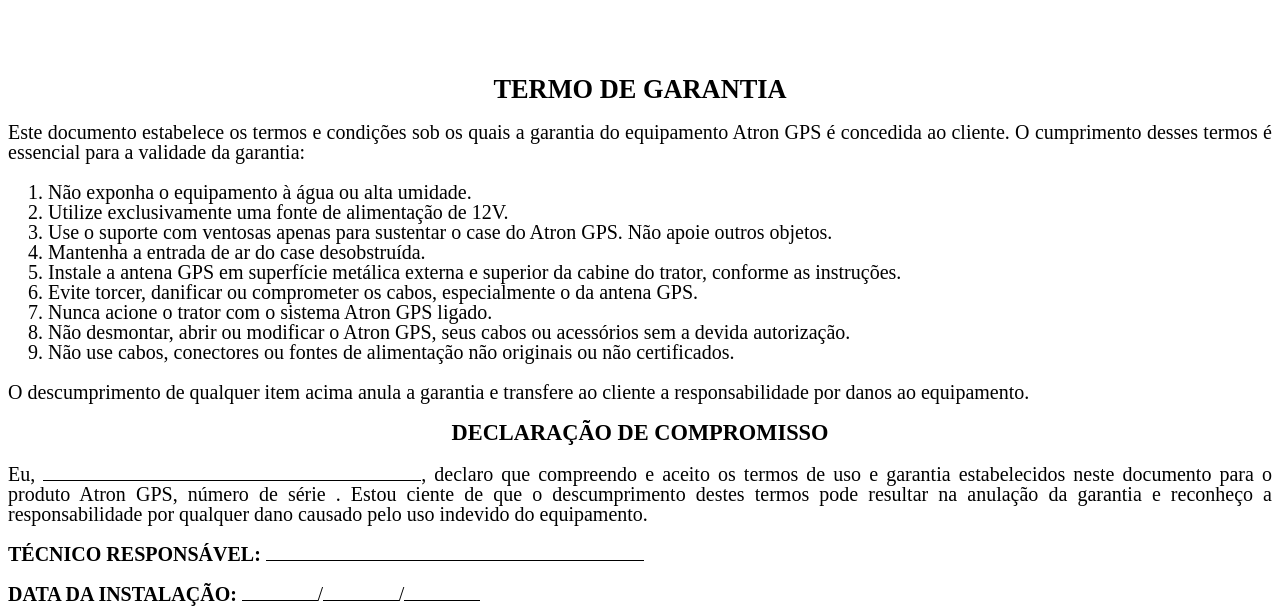
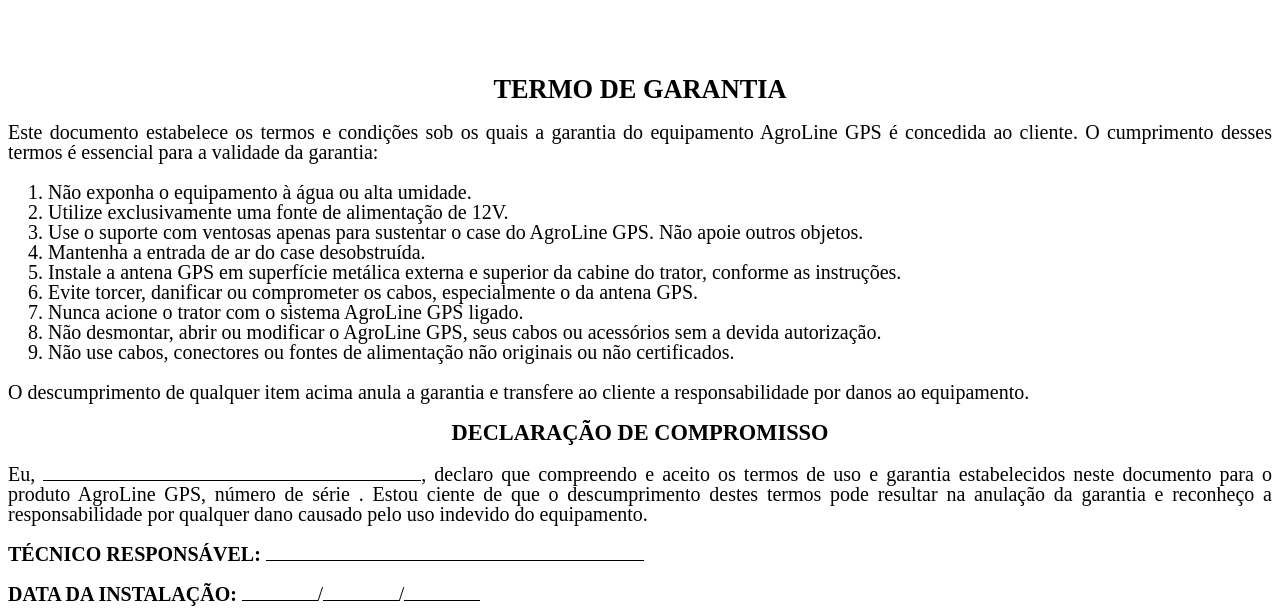
Before and after one commit to wagnerpintodelima/slocker, a Django app: page /gestao/automation/atron/print/garantia/1 in a window 1280 px wide. Shown: the top 610 px of the page. Run offline with Django 3.2, Linux system fonts and the light colour scheme; the visitor is signed in with stand-in values (Sample User, id 1); data that the repository does not hold is empty; some libraries are stand-ins or nearby versions; grey boxes are pictures that could not be loaded.

Commit message:
Atualizações

```diff
--- a/Backend/Templates/AtronUpdate/edit.html
+++ b/Backend/Templates/AtronUpdate/edit.html
@@ -1,16 +1,16 @@
 {% extends 'base.html' %}
 {% load static %}
 
-{% block title %}Atualização - Atron{% endblock %}
+{% block title %}Atualização - AgroLine{% endblock %}
 
 
 {% block body %}
 <div class="pagetitle">
-  <h1>Atron</h1>
+  <h1>AgroLine</h1>
   <nav>
     <ol class="breadcrumb">
       <li class="breadcrumb-item"><a href="index.html">Home</a></li>
-      <li class="breadcrumb-item">Atron</li>
+      <li class="breadcrumb-item">AgroLine</li>
       <li class="breadcrumb-item active">editando...</li>
     </ol>
   </nav>
--- a/Backend/Templates/AtronUpdate/new.html
+++ b/Backend/Templates/AtronUpdate/new.html
@@ -1,16 +1,16 @@
 {% extends 'base.html' %}
 {% load static %}
 
-{% block title %}Atualização - Atron{% endblock %}
+{% block title %}Atualização - AgroLine{% endblock %}
 
 
 {% block body %}
 <div class="pagetitle">
-  <h1>Atron</h1>
+  <h1>AgroLine</h1>
   <nav>
     <ol class="breadcrumb">
       <li class="breadcrumb-item"><a href="index.html">Home</a></li>
-      <li class="breadcrumb-item">Atron</li>
+      <li class="breadcrumb-item">AgroLine</li>
       <li class="breadcrumb-item active">nova atualização</li>
     </ol>
   </nav>
--- a/Backend/Templates/Automation/Atron/edit.html
+++ b/Backend/Templates/Automation/Atron/edit.html
@@ -1,16 +1,16 @@
 {% extends 'base.html' %}
 {% load static %}
 
-{% block title %}Atron - Editando{% endblock %}
+{% block title %}AgroLine - Editando{% endblock %}
 
 
 {% block body %}
 <div class="pagetitle">
-  <h1>Atron</h1>
+  <h1>AgroLine</h1>
   <nav>
     <ol class="breadcrumb">
       <li class="breadcrumb-item"><a href="index.html">Home</a></li>
-      <li class="breadcrumb-item">Atron</li>
+      <li class="breadcrumb-item">AgroLine</li>
       <li class="breadcrumb-item active">Editando...</li>
     </ol>
   </nav>
--- a/Backend/Templates/Automation/Atron/garantia.html
+++ b/Backend/Templates/Automation/Atron/garantia.html
@@ -77,18 +77,18 @@
 <body>
     <h1>TERMO DE GARANTIA</h1>
     <div class="section">
-        <p>Este documento estabelece os termos e condições sob os quais a garantia do equipamento Atron GPS é concedida
+        <p>Este documento estabelece os termos e condições sob os quais a garantia do equipamento AgroLine GPS é concedida
             ao cliente. O cumprimento desses termos é essencial para a validade da garantia:</p>
         <ol>
             <li>Não exponha o equipamento à água ou alta umidade.</li>
             <li>Utilize exclusivamente uma fonte de alimentação de 12V.</li>
-            <li>Use o suporte com ventosas apenas para sustentar o case do Atron GPS. Não apoie outros objetos.</li>
+            <li>Use o suporte com ventosas apenas para sustentar o case do AgroLine GPS. Não apoie outros objetos.</li>
             <li>Mantenha a entrada de ar do case desobstruída.</li>
             <li>Instale a antena GPS em superfície metálica externa e superior da cabine do trator, conforme as
                 instruções.</li>
             <li>Evite torcer, danificar ou comprometer os cabos, especialmente o da antena GPS.</li>
-            <li>Nunca acione o trator com o sistema Atron GPS ligado.</li>
-            <li>Não desmontar, abrir ou modificar o Atron GPS, seus cabos ou acessórios sem a devida autorização.</li>
+            <li>Nunca acione o trator com o sistema AgroLine GPS ligado.</li>
+            <li>Não desmontar, abrir ou modificar o AgroLine GPS, seus cabos ou acessórios sem a devida autorização.</li>
             <li>Não use cabos, conectores ou fontes de alimentação não originais ou não certificados.</li>
         </ol>
         <p>O descumprimento de qualquer item acima anula a garantia e transfere ao cliente a responsabilidade por danos
@@ -96,7 +96,7 @@
     </div>
     <h2>DECLARAÇÃO DE COMPROMISSO</h2>
     <p>Eu, <span class="underline"></span>, declaro que compreendo e aceito os termos de uso e garantia estabelecidos
-        neste documento para o produto Atron GPS, número de série <strong
+        neste documento para o produto AgroLine GPS, número de série <strong
             id="serial-number">XXXXXXXXXXXXXXXXXXXXXXXXXXXXXXXXX</strong>. Estou ciente de que o descumprimento destes
         termos pode resultar na anulação da garantia e reconheço a responsabilidade por qualquer dano causado pelo uso
         indevido do equipamento.</p>
--- a/Backend/Templates/Automation/Atron/index.html
+++ b/Backend/Templates/Automation/Atron/index.html
@@ -1,7 +1,7 @@
 {% extends 'base.html' %}
 {% load static %}
 
-{% block title %}Atron - Lista{% endblock %}
+{% block title %}AgroLine - Lista{% endblock %}
 
 
 {% block body %}
@@ -11,7 +11,7 @@
     <nav>
       <ol class="breadcrumb">
         <li class="breadcrumb-item"><a href="{% url 'indexView' %}">Home</a></li>
-        <li class="breadcrumb-item">Atron</li>
+        <li class="breadcrumb-item">AgroLine</li>
         <li class="breadcrumb-item active">novo</li>
       </ol>
     </nav>
--- a/Backend/Templates/Automation/Atron/new.html
+++ b/Backend/Templates/Automation/Atron/new.html
@@ -1,16 +1,16 @@
 {% extends 'base.html' %}
 {% load static %}
 
-{% block title %}Atron - Novo{% endblock %}
+{% block title %}AgroLine - Novo{% endblock %}
 
 
 {% block body %}
 <div class="pagetitle">
-  <h1>Atron</h1>
+  <h1>AgroLine</h1>
   <nav>
     <ol class="breadcrumb">
       <li class="breadcrumb-item"><a href="index.html">Home</a></li>
-      <li class="breadcrumb-item">Atron</li>
+      <li class="breadcrumb-item">AgroLine</li>
       <li class="breadcrumb-item active">Novo</li>
     </ol>
   </nav>
--- a/Backend/Templates/Dashboard/index.html
+++ b/Backend/Templates/Dashboard/index.html
@@ -131,7 +131,7 @@
 
         </div><!-- End Customers Card -->
 
-        <!-- Atron GPS -->
+        <!-- AgroLine GPS -->
         <div class="col-xxl-6 col-xl-12">
 
           <div class="card info-card customers-card">
@@ -150,7 +150,7 @@
             </div>
 
             <div class="card-body">
-              <h5 class="card-title">Atron GPS <span>/ Reserva</span></h5>
+              <h5 class="card-title">AgroLine GPS <span>/ Reserva</span></h5>
 
               <div class="d-flex align-items-center">
                 <div class="card-icon rounded-circle d-flex align-items-center justify-content-center">
--- a/Backend/backend/services/mqtt_listener.py
+++ b/Backend/backend/services/mqtt_listener.py
@@ -446,7 +446,7 @@ class MqttListenerService:
             )
 
             # Isso aqui faz o uc excluir os arquivos temporarios e liberar recursos relacionados a sincronizacao
-            self.publish(completion_payload, automation_config["topic_broker_to_uc"])
+            #self.publish(completion_payload, automation_config["topic_broker_to_uc"])
 
             logger.info(
                 "UC notificado sobre fim da sincronizacao. automation=%s topic=%s",
```
